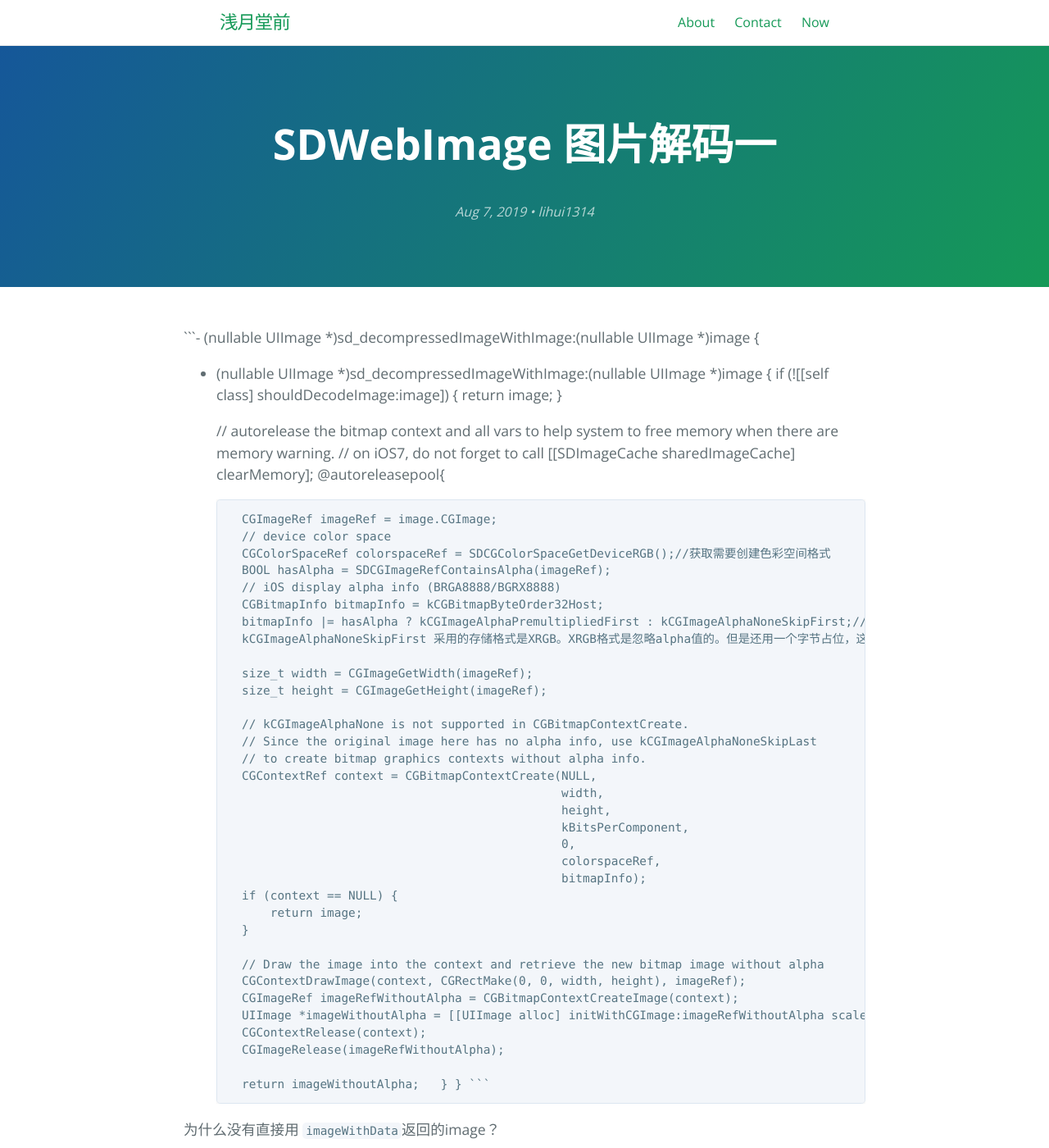
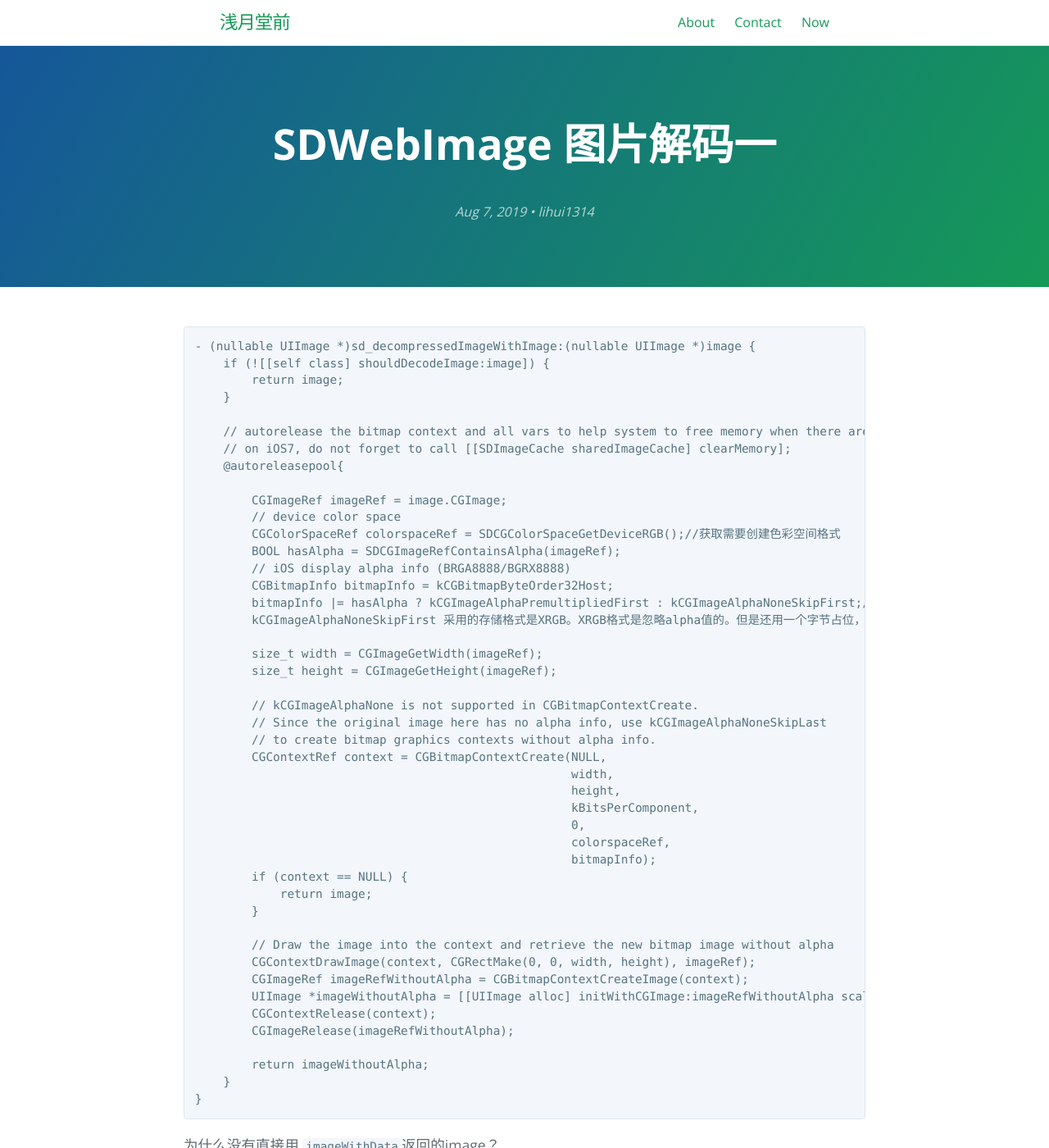
Before and after one commit to lihui1314/lihui1314.github.io, a Jekyll site: the page built from _posts/2019-08-07-SDWebImage 的图片解码一.md, in a window 1280 px wide and 1400 px high. Shown: the whole window at 82% size. Built offline with Jekyll 4.4.1, drawn with Linux system fonts in a browser that asks for light colours.

Commit message:
no message

````diff
--- a/_posts/2019-08-07-SDWebImage 的图片解码一.md
+++ b/_posts/2019-08-07-SDWebImage 的图片解码一.md
@@ -3,7 +3,7 @@
 title: "SDWebImage 图片解码一"
 excerpt: "根据完整图片数据进行解码"
 ---
-```\- (nullable UIImage *)sd_decompressedImageWithImage:(nullable UIImage *)image {
+```
 - (nullable UIImage *)sd_decompressedImageWithImage:(nullable UIImage *)image {
     if (![[self class] shouldDecodeImage:image]) {
         return image;
````
